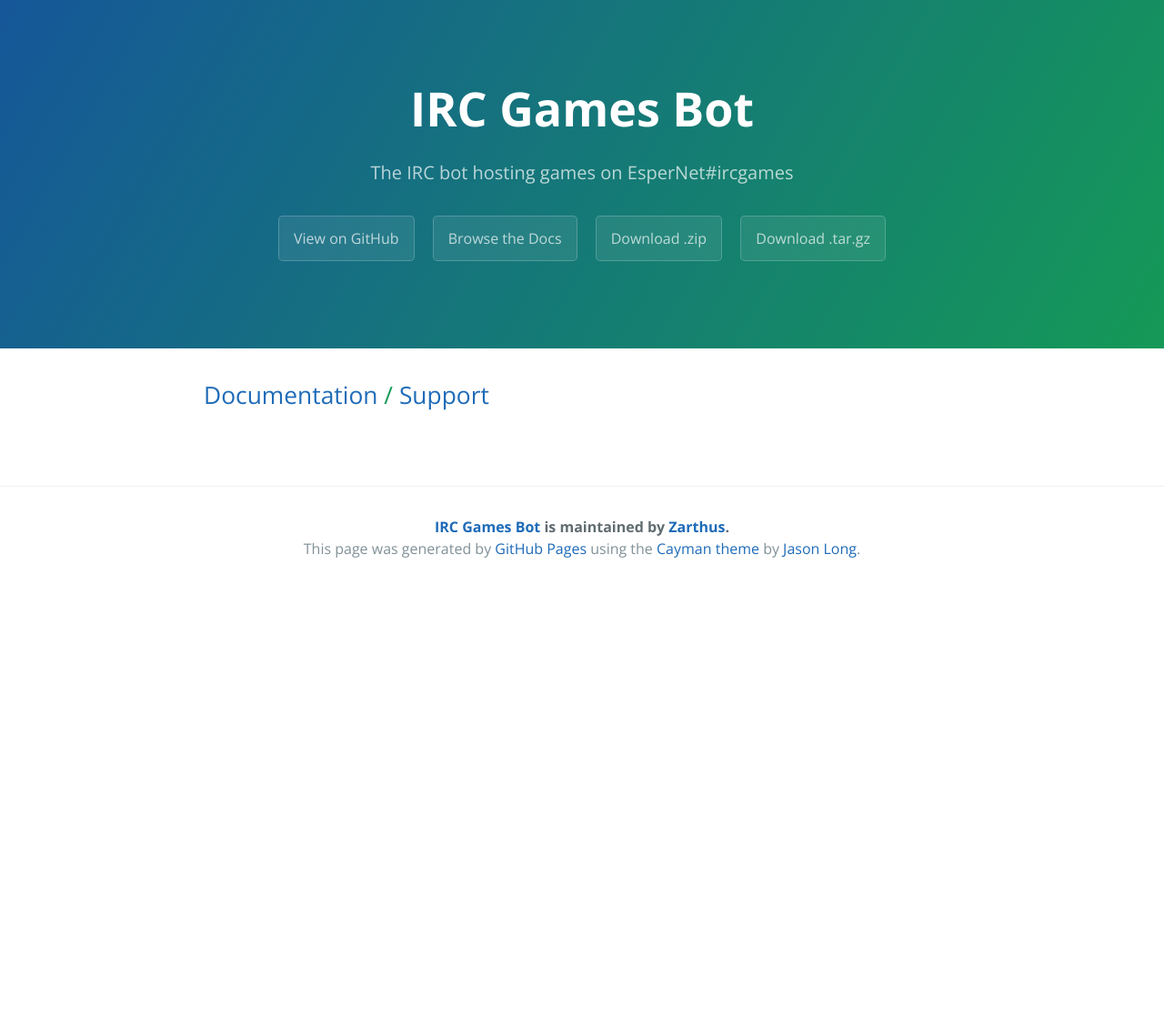
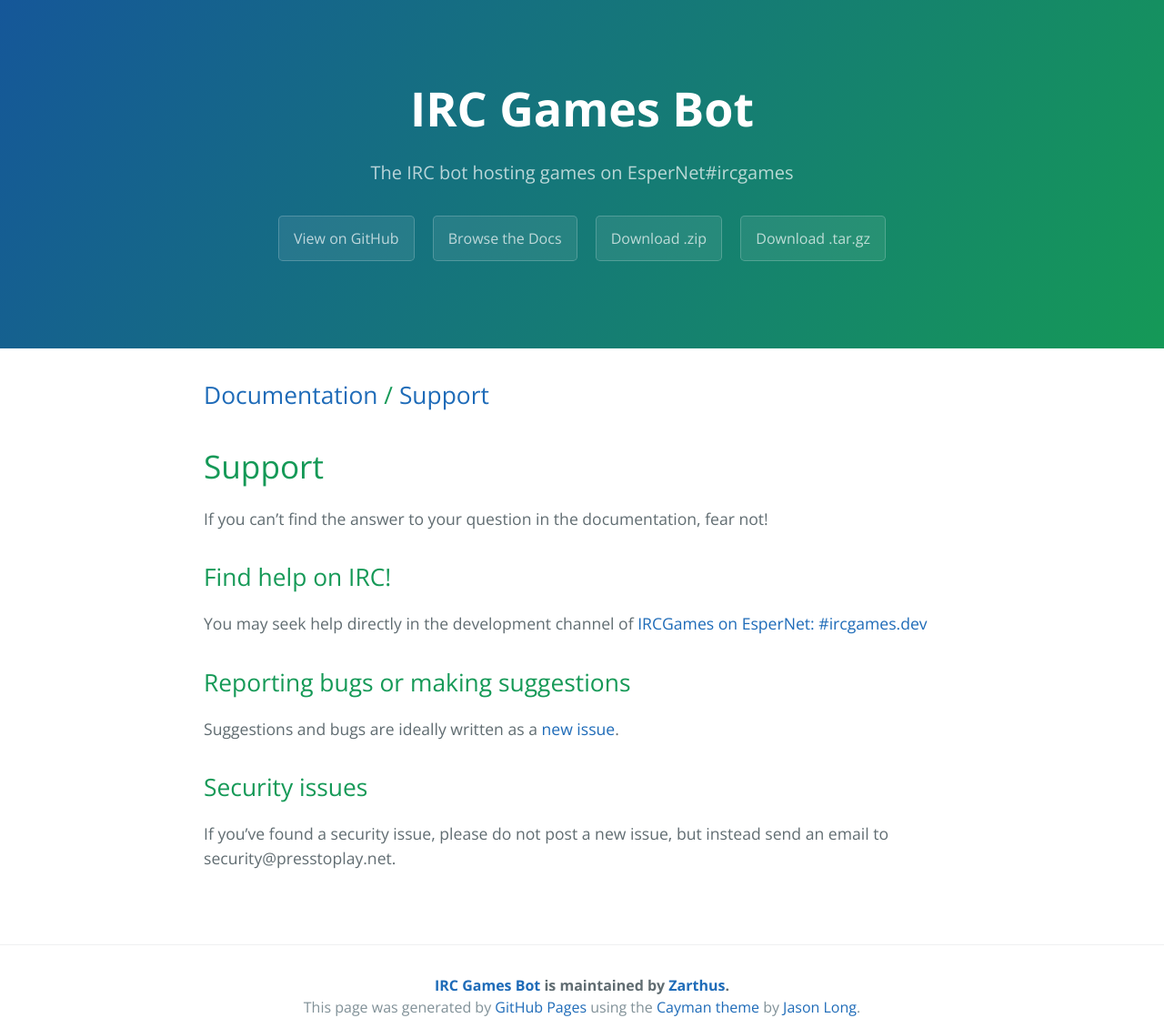
Before and after one commit to Zarthus/irc-games-bot, a Jekyll site: the page built from docs/support/index.html, in a window 1280 px wide. Shown: the whole page at 91% size. Built offline with Jekyll 4.4.1, drawn with Linux system fonts in a browser that asks for light colours; before the commit the page ends 900 px from its top, so only the background shows below that.

Commit message:
:book: Automatically synchronized documentation with master.
New documentation entry for configuration has been generated.
New documentation entry for experience has been generated.
New documentation entry for index has been generated.
New documentation entry for mechanisms has been generated.
New documentation entry for replays has been generated.
New documentation entry for replay-tags has been generated.
New documentation entry for requirements has been generated.
New documentation entry for support has been generated.
New documentation entry for syntax-help has been generated.

Indexing Configuration
Indexing Experience
Indexing Index
Indexing Mechanisms
Indexing Replays
Indexing Replay-tags
Indexing Requirements
Indexing Support
Indexing Syntax-help

```diff
--- a/_includes/pages/docs/support.md
+++ b/_includes/pages/docs/support.md
@@ -0,0 +1,16 @@
+Support
+=======
+
+If you can't find the answer to your question in the documentation, fear not!
+
+## Find help on IRC!
+
+You may seek help directly in the development channel of [IRCGames on EsperNet: #ircgames.dev](https://webchat.esper.net?channels=ircgames.dev)
+
+## Reporting bugs or making suggestions
+
+Suggestions and bugs are ideally written as a [new issue](https://github.com/Zarthus/irc-games-bot/issues/new).
+
+## Security issues
+
+If you've found a security issue, please do not post a new issue, but instead send an email to security@presstoplay.net.
--- /dev/null
+++ b/docs/experience/index.html
@@ -0,0 +1,5 @@
+---
+layout: docs
+title: "experience"
+doctitle: "experience"
+---
--- /dev/null
+++ b/docs/mechanisms/index.html
@@ -0,0 +1,5 @@
+---
+layout: docs
+title: "mechanisms"
+doctitle: "mechanisms"
+---
--- /dev/null
+++ b/docs/replay-tags/index.html
@@ -0,0 +1,5 @@
+---
+layout: docs
+title: "replay-tags"
+doctitle: "replay-tags"
+---
--- /dev/null
+++ b/docs/replays/index.html
@@ -0,0 +1,5 @@
+---
+layout: docs
+title: "replays"
+doctitle: "replays"
+---
--- /dev/null
+++ b/docs/syntax-help/index.html
@@ -0,0 +1,5 @@
+---
+layout: docs
+title: "syntax-help"
+doctitle: "syntax-help"
+---
```
Also changed, not shown: _includes/pages/docs/configuration.md (+2 -0 lines), _includes/pages/docs/experience.md (added, +6 -0 lines), _includes/pages/docs/index.md (+5 -0 lines), _includes/pages/docs/mechanisms.md (added, +12 -0 lines), _includes/pages/docs/replay-tags.md (added, +37 -0 lines), _includes/pages/docs/replays.md (added, +30 -0 lines), _includes/pages/docs/requirements.md (+4 -0 lines), _includes/pages/docs/syntax-help.md (added, +10 -0 lines), 3 other files.
